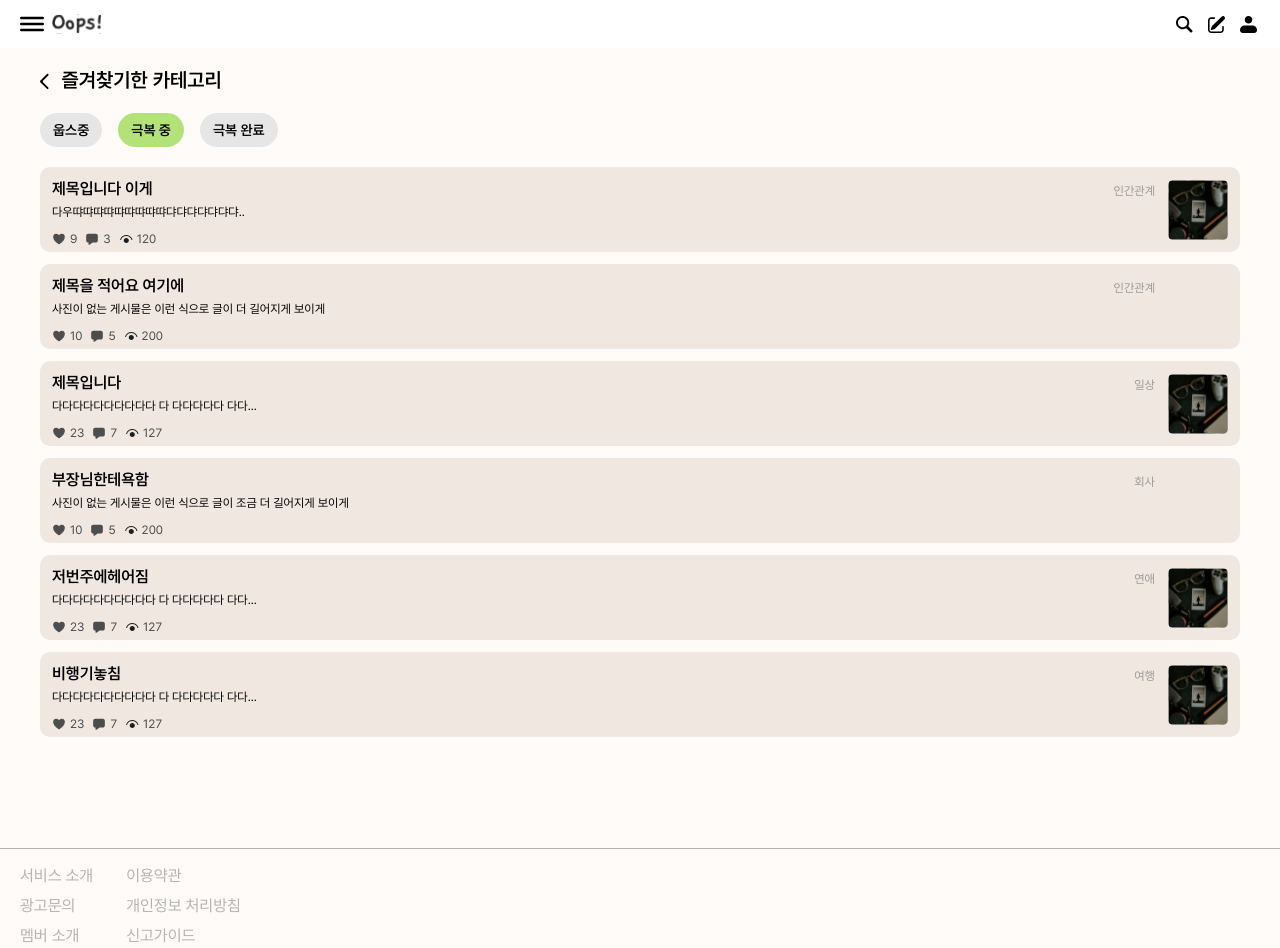
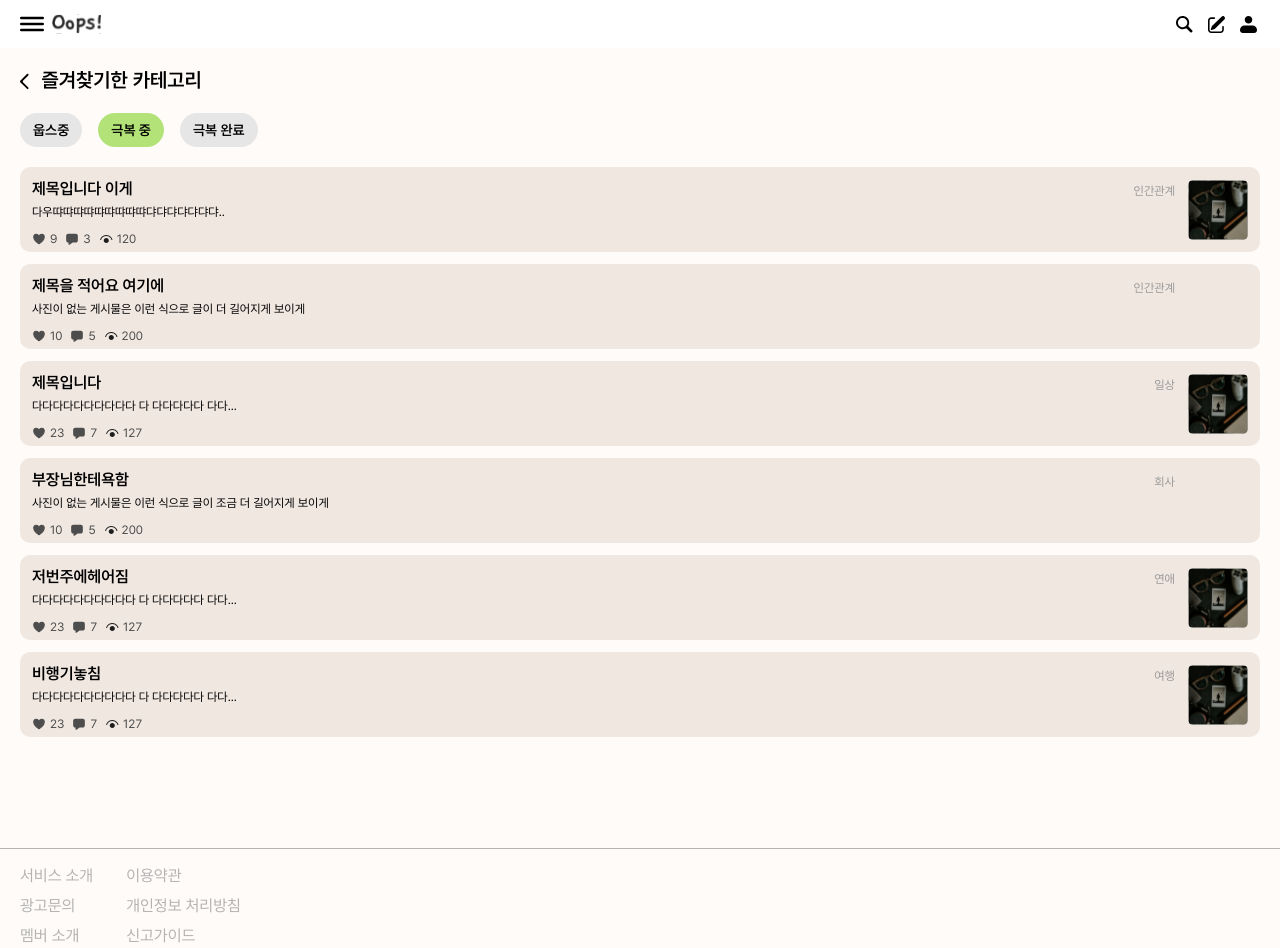
Before and after one commit to Team-0ops/Oops-front, a React (Vite) app: page /favorite-feed in a window 1280 px wide. Built offline with nearby package versions, Linux system fonts and the light colour scheme.

Commit message:
양쪽 20px 전체적용 및 중복되는 padding 20px 수정

```diff
--- a/src/pages/CategoryFeed.tsx
+++ b/src/pages/CategoryFeed.tsx
@@ -199,7 +199,7 @@ const CategoryFeed = () => {
 
 
   return (
-    <div className="w-full min-h-screen mx-auto bg-[#FFFBF8] pt-[17px] px-[20px]">
+    <div className="w-full min-h-screen mx-auto bg-[#FFFBF8] pt-[17px]">
       <div className="flex gap-[8px]">
         <button>
           <LeftArrow className="w-[9.48px] h-[16.97px] relative top-[1.5px]" />
--- a/src/pages/ExRandomFeed.tsx
+++ b/src/pages/ExRandomFeed.tsx
@@ -61,7 +61,7 @@ const ExRandomFeed = () => {
   const restPosts = mockPosts.slice(3);
 
   return (
-    <div className="w-full min-h-screen mx-auto bg-[#FFFBF8] pt-[17px] px-[20px]">
+    <div className="w-full min-h-screen mx-auto bg-[#FFFBF8] pt-[17px] ">
       {/* 상단 제목 및 주차 표시 */}
       <div className="flex gap-[8px] relative items-center mb-[10px] ">
         <button>
--- a/src/pages/FavoriteFeed.tsx
+++ b/src/pages/FavoriteFeed.tsx
@@ -69,7 +69,7 @@ const mockPosts = [
 
 const FavoriteFeed = () => {
   return (
-    <div className="w-full min-h-screen mx-auto bg-[#FFFBF8]   pt-[17px] px-[20px]">
+    <div className="w-full min-h-screen mx-auto bg-[#FFFBF8]   pt-[17px] ">
       <div className="flex gap-[8px]">
         <button>
           <LeftArrow className="w-[9.48px] h-[16.97px] relative top-[1.5px]" />
--- a/src/pages/RandomFeed.tsx
+++ b/src/pages/RandomFeed.tsx
@@ -62,7 +62,7 @@ const mockPosts = [
 
 const RandomFeed = () => {
   return (
-    <div className="w-full min-h-screen mx-auto bg-[#FFFBF8]   pt-[17px] px-[20px]">
+    <div className="w-full min-h-screen mx-auto bg-[#FFFBF8]   pt-[17px] ">
       <div className="flex gap-[8px]">
         <button>
           <LeftArrow className="w-[9.48px] h-[16.97px] relative top-[1.5px]" />
```
